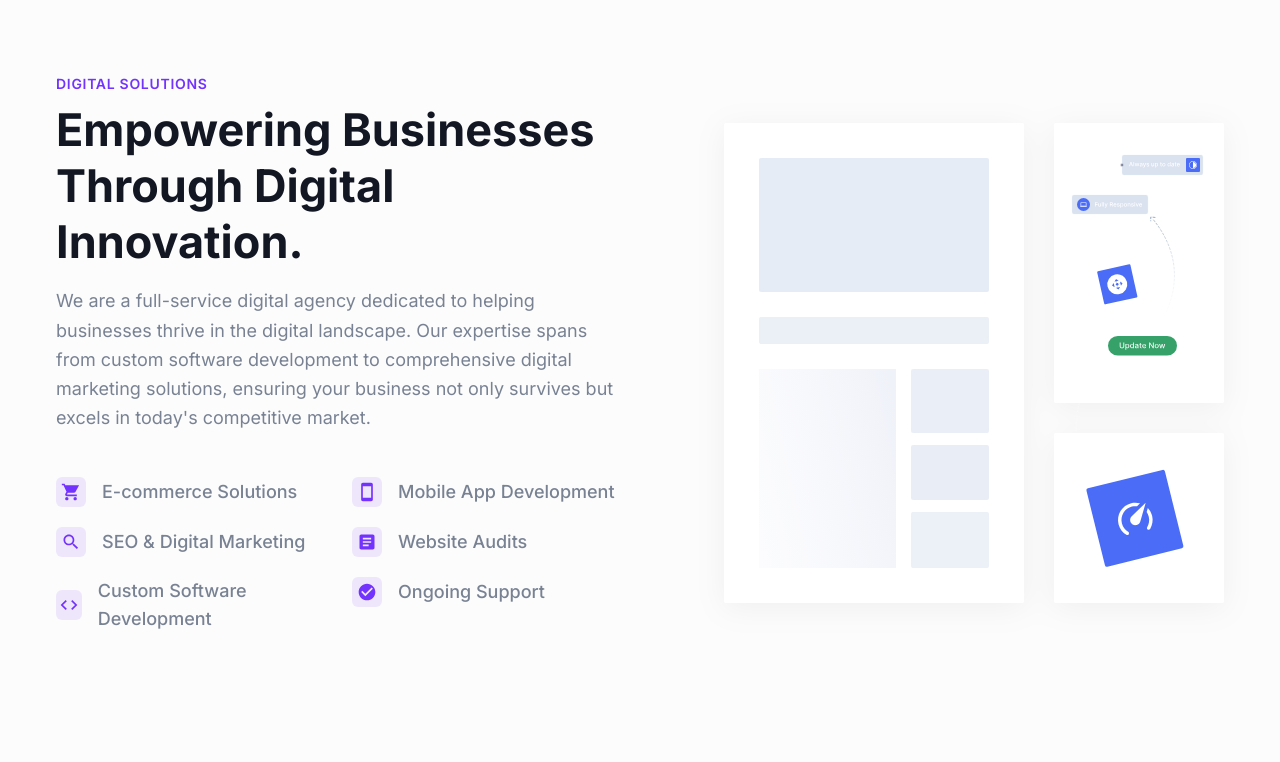
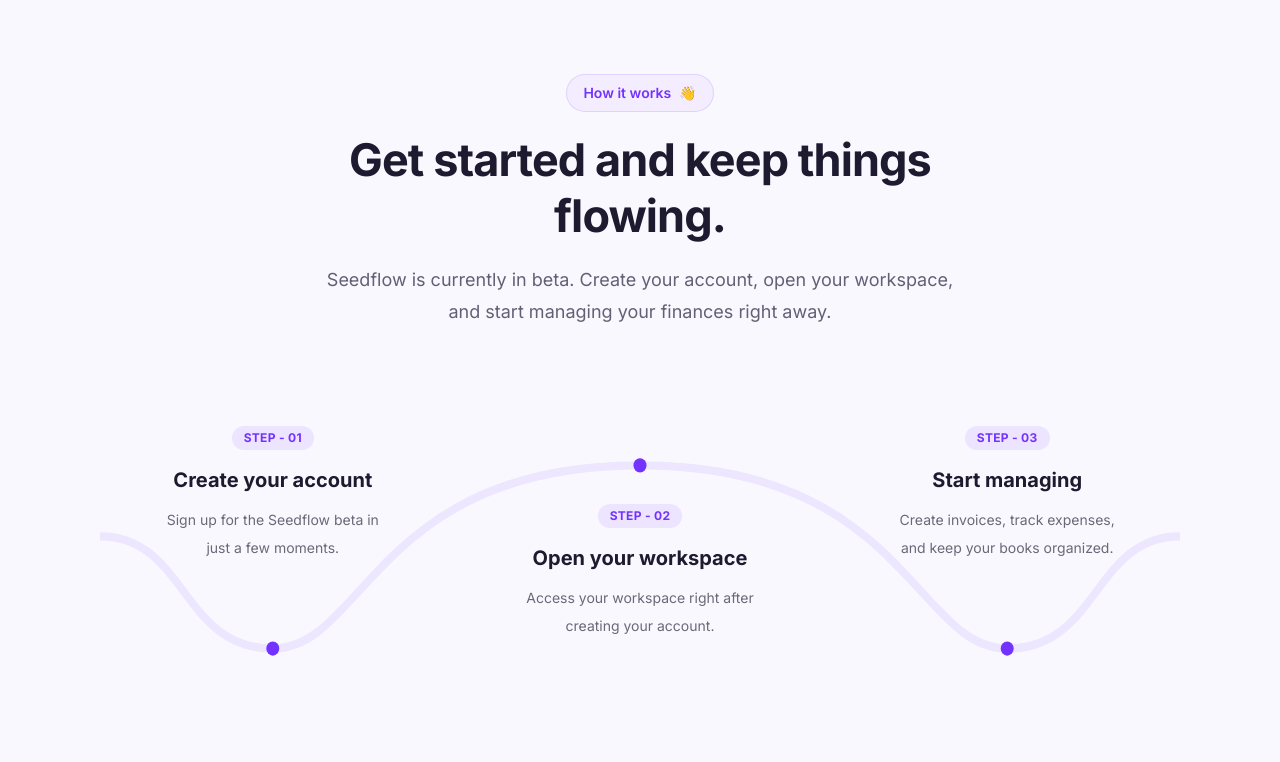
Before and after one commit to nexuslifeline/seedflow-site, a Next.js app: page / in a window 1280 px wide. Shown: the part 1820-2582 px from the top of the page. Built offline with nearby package versions, Linux system fonts and the light colour scheme.

Commit message:
replace services section with Seedflow features

```diff
--- a/src/app/page.tsx
+++ b/src/app/page.tsx
@@ -1,6 +1,6 @@
 import Hero from "@/components/Hero";
 import Features from "@/components/Features";
-import DigitalServicesShowcase from "@/components/Services/DigitalServicesShowcase";
+import HowItWorks from "@/components/HowItWorks";
 import AboutHome from "@/components/About/AboutHome";
 import WhyChooseUs from "@/components/About/WhyChooseUs";
 import ReadyToHelp from "@/components/ReadyToHelp";
@@ -24,7 +24,7 @@
     <>
       <Hero />
       <Features />
-      <DigitalServicesShowcase />
+      <HowItWorks />
       <AboutHome />
       <WhyChooseUs />
       <ReadyToHelp />
--- a/src/components/Header/menuData.tsx
+++ b/src/components/Header/menuData.tsx
@@ -20,6 +20,12 @@
     newTab: false,
   },
   {
+    id: 7,
+    title: "How It Works",
+    path: "/#how-it-works",
+    newTab: false,
+  },
+  {
     id: 6,
     title: "Products",
     path: "/#upcoming-products",
--- a/src/components/Hero/index.tsx
+++ b/src/components/Hero/index.tsx
@@ -46,7 +46,7 @@
                 </span>
               </Link>
               <Link
-                href="/products/nexus-finance-suite"
+                href="/#how-it-works"
                 className="border-primary/25 text-primary hover:border-primary/50 inline-flex items-center justify-center rounded-full border bg-white/60 px-7 py-4 text-base font-bold transition duration-300 hover:bg-white"
               >
                 See how it works
--- /dev/null
+++ b/src/components/HowItWorks/index.tsx
@@ -0,0 +1,116 @@
+import Link from "next/link";
+
+const steps = [
+  {
+    number: "01",
+    title: "Create your account",
+    description: "Sign up for the Seedflow beta in just a few moments.",
+  },
+  {
+    number: "02",
+    title: "Open your workspace",
+    description: "Access your workspace right after creating your account.",
+  },
+  {
+    number: "03",
+    title: "Start managing",
+    description: "Create invoices, track expenses, and keep your books organized.",
+  },
+];
+
+const StepContent = ({
+  step,
+  className = "",
+}: {
+  step: (typeof steps)[number];
+  className?: string;
+}) => (
+  <div className={`text-center ${className}`}>
+    <span className="bg-primary/10 text-primary inline-flex rounded-full px-3 py-1 text-xs font-bold tracking-wide">
+      STEP - {step.number}
+    </span>
+    <h3 className="mt-4 mb-3 text-xl font-bold text-[#1e1a2f]">{step.title}</h3>
+    <p className="mx-auto max-w-[230px] text-sm leading-7 text-[#6b6877]">
+      {step.description}
+    </p>
+  </div>
+);
+
+const HowItWorks = () => {
+  return (
+    <section id="how-it-works" className="bg-[#faf8ff] py-16 md:py-20 lg:py-28">
+      <div className="container">
+        <div className="mx-auto max-w-[650px] text-center">
+          <span className="border-primary/15 bg-primary/5 text-primary inline-flex items-center rounded-full border px-4 py-2 text-sm font-semibold">
+            How it works <span className="ml-2">👋</span>
+          </span>
+          <h2 className="mt-5 mb-5 text-3xl leading-tight font-bold tracking-[-0.02em] text-[#1e1a2f] sm:text-4xl md:text-[45px]">
+            Get started and keep things flowing.
+          </h2>
+          <p className="text-base leading-8 text-[#626074] md:text-lg">
+            Seedflow is currently in beta. Create your account, open your
+            workspace, and start managing your finances right away.
+          </p>
+        </div>
+
+        <div className="mx-auto mt-16 max-w-[1080px] lg:mt-24">
+          <div className="relative hidden h-[340px] lg:block">
+            <svg
+              aria-hidden="true"
+              viewBox="0 0 1000 220"
+              preserveAspectRatio="none"
+              className="pointer-events-none absolute top-0 left-0 h-[260px] w-full"
+            >
+              <path
+                d="M0 95C80 95 75 190 160 190C245 190 255 35 500 35C745 35 755 190 840 190C925 190 920 95 1000 95"
+                fill="none"
+                stroke="#ece7ff"
+                strokeWidth="7"
+                strokeLinecap="round"
+              />
+              <circle cx="160" cy="190" r="6" fill="#7332fe" />
+              <circle cx="500" cy="35" r="6" fill="#7332fe" />
+              <circle cx="840" cy="190" r="6" fill="#7332fe" />
+            </svg>
+
+            <StepContent
+              step={steps[0]}
+              className="absolute top-0 left-[16%] w-[230px] -translate-x-1/2"
+            />
+            <StepContent
+              step={steps[1]}
+              className="absolute top-[78px] left-1/2 w-[230px] -translate-x-1/2"
+            />
+            <StepContent
+              step={steps[2]}
+              className="absolute top-0 left-[84%] w-[230px] -translate-x-1/2"
+            />
+          </div>
+
+          <div className="relative ml-3 grid gap-10 border-l-2 border-[#ece7ff] pl-8 lg:hidden">
+            {steps.map((step) => (
+              <div key={step.number} className="relative">
+                <span className="bg-primary absolute top-1.5 -left-[41px] h-3 w-3 rounded-full ring-8 ring-[#faf8ff]" />
+                <StepContent step={step} className="text-left" />
+              </div>
+            ))}
+          </div>
+
+          <div className="mt-12 text-center lg:mt-0">
+            <Link
+              href="/signup"
+              className="bg-primary hover:bg-primary/90 inline-flex items-center rounded-full px-7 py-4 text-base font-bold text-white transition duration-300"
+            >
+              Join the beta
+              <span aria-hidden="true" className="ml-2 text-lg">
+                →
+              </span>
+            </Link>
+          </div>
+        </div>
+      </div>
+    </section>
+  );
+};
+
+export default HowItWorks;
--- a/src/components/Services/DigitalServicesShowcase.tsx
+++ /dev/null
@@ -1,114 +0,0 @@
-import Image from "next/image";
-
-// Service-specific icons
-const softwareIcon = (
-  <svg width="20" height="20" viewBox="0 0 24 24" className="fill-current">
-    <path d="M9.4 16.6L4.8 12l4.6-4.6L8 6l-6 6 6 6 1.4-1.4zm5.2 0l4.6-4.6-4.6-4.6L16 6l6 6-6 6-1.4-1.4z" />
-  </svg>
-);
-
-const ecommerceIcon = (
-  <svg width="20" height="20" viewBox="0 0 24 24" className="fill-current">
-    <path d="M7 18c-1.1 0-1.99.9-1.99 2S5.9 22 7 22s2-.9 2-2-.9-2-2-2zM1 2v2h2l3.6 7.59-1.35 2.45c-.16.28-.25.61-.25.96 0 1.1.9 2 2 2h12v-2H7.42c-.14 0-.25-.11-.25-.25l.03-.12L8.1 13h7.45c.75 0 1.41-.41 1.75-1.03L21.7 4H5.21l-.94-2H1zm16 16c-1.1 0-1.99.9-1.99 2s.89 2 1.99 2 2-.9 2-2-.9-2-2-2z" />
-  </svg>
-);
-
-const seoIcon = (
-  <svg width="20" height="20" viewBox="0 0 24 24" className="fill-current">
-    <path d="M15.5 14h-.79l-.28-.27C15.41 12.59 16 11.11 16 9.5 16 5.91 13.09 3 9.5 3S3 5.91 3 9.5 5.91 16 9.5 16c1.61 0 3.09-.59 4.23-1.57l.27.28v.79l5 4.99L20.49 19l-4.99-5zm-6 0C7.01 14 5 11.99 5 9.5S7.01 5 9.5 5 14 7.01 14 9.5 11.99 14 9.5 14z" />
-  </svg>
-);
-
-const mobileIcon = (
-  <svg width="20" height="20" viewBox="0 0 24 24" className="fill-current">
-    <path d="M17 1.01L7 1c-1.1 0-2 .9-2 2v18c0 1.1.9 2 2 2h10c1.1 0 2-.9 2-2V3c0-1.1-.9-1.99-2-1.99zM17 19H7V5h10v14z" />
-  </svg>
-);
-
-const auditIcon = (
-  <svg width="20" height="20" viewBox="0 0 24 24" className="fill-current">
-    <path d="M19 3H5c-1.1 0-2 .9-2 2v14c0 1.1.9 2 2 2h14c1.1 0 2-.9 2-2V5c0-1.1-.9-2-2-2zm-5 14H7v-2h7v2zm3-4H7v-2h10v2zm0-4H7V7h10v2z" />
-  </svg>
-);
-
-const supportIcon = (
-  <svg width="20" height="20" viewBox="0 0 24 24" className="fill-current">
-    <path d="M12 2C6.48 2 2 6.48 2 12s4.48 10 10 10 10-4.48 10-10S17.52 2 12 2zm-2 15l-5-5 1.41-1.41L10 14.17l7.59-7.59L19 8l-9 9z" />
-  </svg>
-);
-
-const DigitalServicesShowcase = () => {
-  const List = ({ text, icon }) => (
-    <p className="text-body-color mb-5 flex items-center text-lg font-medium">
-      <span className="bg-primary/10 text-primary mr-4 flex h-[30px] w-[30px] items-center justify-center rounded-md">
-        {icon}
-      </span>
-      {text}
-    </p>
-  );
-
-  return (
-    <section id="services-showcase" className="pt-16 md:pt-20 lg:pt-28">
-      <div className="container">
-        <div className="border-body-color/[.15] border-b pb-16 md:pb-20 lg:pb-28 dark:border-white/[.15]">
-          <div className="-mx-4 flex flex-wrap items-center">
-            <div className="w-full px-4 lg:w-1/2">
-              <div className="w-full" style={{ maxWidth: "570px", marginBottom: "44px" }}>
-                <span className="text-primary dark:text-primary relative z-10 mb-2 block text-sm font-semibold tracking-wider uppercase">
-                  Digital Solutions
-                </span>
-                <h2 className="mb-4 text-3xl font-bold leading-tight text-black dark:text-white sm:text-4xl md:text-[45px]">
-                  Empowering Businesses Through Digital Innovation.
-                </h2>
-                <p className="text-base leading-relaxed text-body-color md:text-lg">
-                  We are a full-service digital agency dedicated to helping businesses thrive in the digital landscape. Our expertise spans from custom software development to comprehensive digital marketing solutions, ensuring your business not only survives but excels in today's competitive market.
-                </p>
-              </div>
-
-              <div
-                className="mb-12 max-w-[570px] lg:mb-0"
-                data-wow-delay=".15s"
-              >
-                <div className="mx-[-12px] flex flex-wrap">
-                  <div className="w-full px-3 sm:w-1/2 lg:w-full xl:w-1/2">
-                    <List text="E-commerce Solutions" icon={ecommerceIcon} />
-                    <List text="SEO & Digital Marketing" icon={seoIcon} />
-                    <List
-                      text="Custom Software Development"
-                      icon={softwareIcon}
-                    />
-                  </div>
-
-                  <div className="w-full px-3 sm:w-1/2 lg:w-full xl:w-1/2">
-                    <List text="Mobile App Development" icon={mobileIcon} />
-                    <List text="Website Audits" icon={auditIcon} />
-                    <List text="Ongoing Support" icon={supportIcon} />
-                  </div>
-                </div>
-              </div>
-            </div>
-
-            <div className="w-full px-4 lg:w-1/2">
-              <div className="relative mx-auto aspect-25/24 max-w-[500px] lg:mr-0">
-                <Image
-                  src="/images/about/about-image.svg"
-                  alt="about-image"
-                  fill
-                  className="drop-shadow-three mx-auto max-w-full lg:mr-0 dark:hidden dark:drop-shadow-none"
-                />
-                <Image
-                  src="/images/about/about-image-dark.svg"
-                  alt="about-image"
-                  fill
-                  className="drop-shadow-three mx-auto hidden max-w-full lg:mr-0 dark:block dark:drop-shadow-none"
-                />
-              </div>
-            </div>
-          </div>
-        </div>
-      </div>
-    </section>
-  );
-};
-
-export default DigitalServicesShowcase;
--- a/src/styles/index.css
+++ b/src/styles/index.css
@@ -164,8 +164,22 @@
 }
 
 @layer base {
+  html {
+    scroll-behavior: smooth;
+  }
+
+  section[id] {
+    scroll-margin-top: 104px;
+  }
+
   body {
     font-family: "Inter", sans-serif;
+  }
+}
+
+@media (prefers-reduced-motion: reduce) {
+  html {
+    scroll-behavior: auto;
   }
 }
 
```
